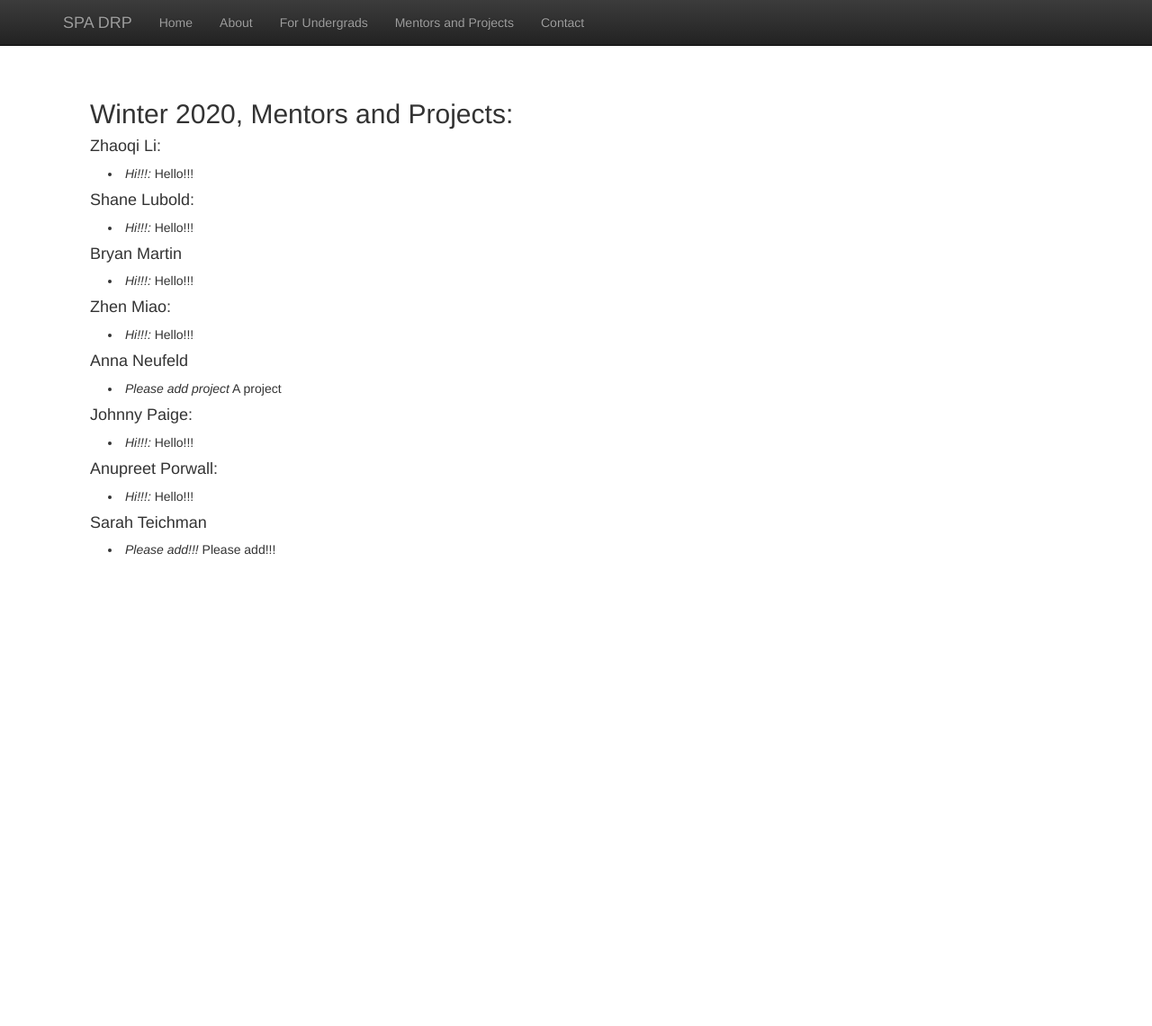
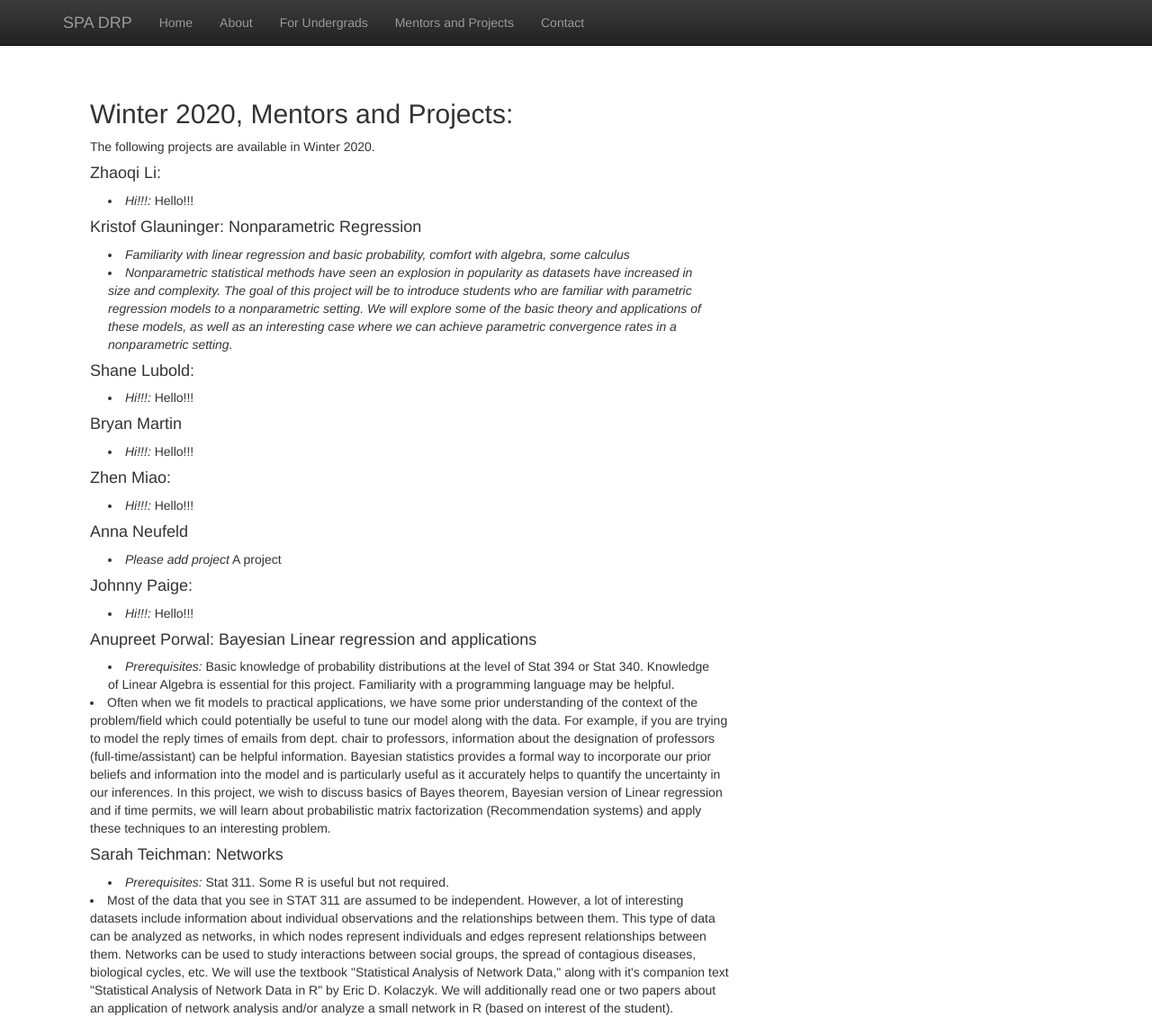
Before and after one commit to anna-neufeld/spa_drp, a Jekyll site: the page built from mentors.html, in a window 1280 px wide and 1141 px high. Shown: the whole window at 90% size. Built offline with Jekyll 4.4.1, drawn with Linux system fonts in a browser that asks for light colours; nearby versions of some CDN libraries; library files that are not in the unit come from our copies.

Commit message:
Updating le webmite

```diff
--- a/about.html
+++ b/about.html
@@ -16,12 +16,11 @@ title:  'Program Goals'
   <li> Provide undergraduates with valuable independent learning and communication skills. </li>
   <li> Encourage undergraduates from traditionally underrepresented backgrounds to explore statistics. </li>
   <li> Provide graduate students with mentoring opportunities </li>
-  <li> From the DRP Network Website: By giving undergraduates individual attention, and by focusing on reading rather than research, the Directed Reading Program Network provides opportunities for fundamental skill-building. Further, the program organizers strongly believe that the work conducted within DRPs can help mitigate mechanisms that promote long-standing stigmas- especially those surrounding underrepresented groups in mathematics- that are often triggered in traditional classroom settings.  </li>
   </ul>
   </p>
   <h3> Intended Audience </h3>
   <p>
-    Due to UW's major application process, UW undergraduates who feel inspired by their introductory statistics courses sometimes must
+    Currently, UW undergraduates who feel inspired by their introductory statistics courses sometimes must
     wait many quarters before taking additional statistics courses. We would like to provide opportunities
     for these students to continue with statistics during this break and not lose momentum. Therefore, we hope that
     many of our projects will be accessible to students who have completed only Stat 311 or an equivalent. Stat 311
--- a/mentors.html
+++ b/mentors.html
@@ -1,14 +1,27 @@
 ---
 layout: default
-title:  'Mentors and Projects'
+title:  'Current Mentors and Project Descriptions'
 ---
 
 
 <div class="col-md-8">
   <h2 class="featurette-heading">Winter 2020, Mentors and Projects: </h2>
+  <p> The following projects are available in Winter 2020. </p>
   <h4>Zhaoqi Li:</h4>
   <p class="content" style="padding:0px;margin:0px 20px 0px;">
       <li style="padding:0px;margin:0px 20px 0px;"> <i>Hi!!!:</i> Hello!!! </li>
+  </p>
+  <h4> Kristof Glauninger: Nonparametric Regression </h4>
+  <p class="content" style="padding:0px;margin:0px 20px 0px;">
+      <li style="padding:0px;margin:0px 20px 0px;"> <i> Familiarity with linear regression and basic probability, comfort with algebra, some calculus
+</i> </li>
+<li style="padding:0px;margin:0px 20px 0px;"> <i> Nonparametric statistical methods
+  have seen an explosion in popularity as datasets have increased in size and complexity.
+  The goal of this project will be to introduce students who are familiar with parametric regression
+  models to a nonparametric setting. We will explore some of the basic theory and applications of these models,
+  as well as an interesting case where we can achieve parametric convergence rates in a nonparametric setting.
+</i> </li>
+
   </p>
   <h4>Shane Lubold:</h4>
   <p class="content" style="padding:0px;margin:0px 20px 0px;">
@@ -30,14 +43,28 @@ title:  'Mentors and Projects'
 <p class="content" style="padding:0px;margin:0px 20px 0px;">
     <li style="padding:0px;margin:0px 20px 0px;"> <i>Hi!!!:</i> Hello!!! </li>
 </p>
-<h4>Anupreet Porwall:</h4>
+<h4>Anupreet Porwal: Bayesian Linear regression and applications </h4>
 <p class="content" style="padding:0px;margin:0px 20px 0px;">
-    <li style="padding:0px;margin:0px 20px 0px;"> <i>Hi!!!:</i> Hello!!! </li>
+    <li style="padding:0px;margin:0px 20px 0px;"> <i>Prerequisites: </i> Basic knowledge of probability distributions at the level of
+      Stat 394 or Stat 340. Knowledge of Linear Algebra is essential for this project. Familiarity with a programming language may be helpful.</li>
+      <li> Often when we fit models to practical applications, we have some prior understanding of the context of the problem/field which could potentially be useful to tune our model along with the data. For example, if you are trying to model the reply times of emails from dept. chair to professors, information about the designation of professors (full-time/assistant) can be helpful information.
+Bayesian statistics provides a formal way to incorporate our prior beliefs and information into the model and is particularly useful as it accurately helps to quantify the uncertainty in our inferences. In this project, we wish to discuss basics of Bayes theorem, Bayesian version of Linear regression and if time permits, we will learn about probabilistic matrix factorization (Recommendation systems) and apply these techniques to an interesting problem.</li>
 </p>
 
-<h4>Sarah Teichman</h4>
+<h4>Sarah Teichman: Networks </h4>
 <p class="content" style="padding:0px;margin:0px 20px 0px;">
-    <li style="padding:0px;margin:0px 20px 0px;"> <i>Please add!!!</i> Please add!!!</li>
+    <li style="padding:0px;margin:0px 20px 0px;"> <i> Prerequisites: </i> Stat 311. Some R is useful
+    but not required. </li>
+    <li> Most of the data that you see in STAT 311 are assumed to be independent.
+      However, a lot of interesting datasets include information about individual observations
+      and the relationships between them. This type of data can be analyzed as networks, in which nodes
+      represent individuals and edges represent relationships between them.
+       Networks can be used to study interactions between social groups,
+        the spread of contagious diseases, biological cycles, etc.
+We will use the textbook "Statistical Analysis of Network Data," along with it's companion text
+ "Statistical Analysis of Network Data in R" by Eric D. Kolaczyk. We will additionally read one or
+  two papers about an application of network analysis and/or analyze a small
+  network in R (based on interest of the student). </li>
 </p>
 
 
```
Also changed, not shown: contact.html (+6 -6 lines), undergrads.html (+6 -7 lines).
